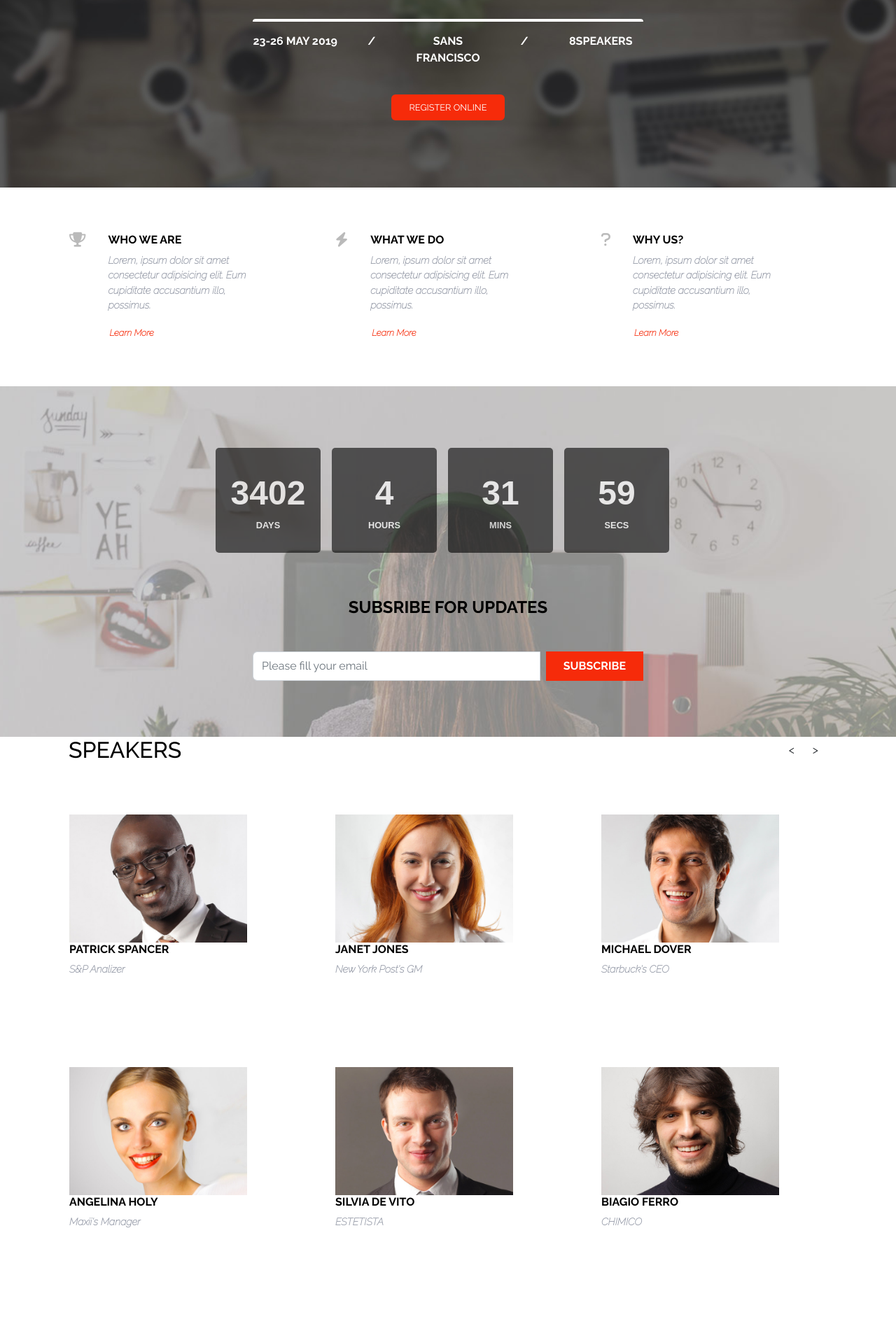
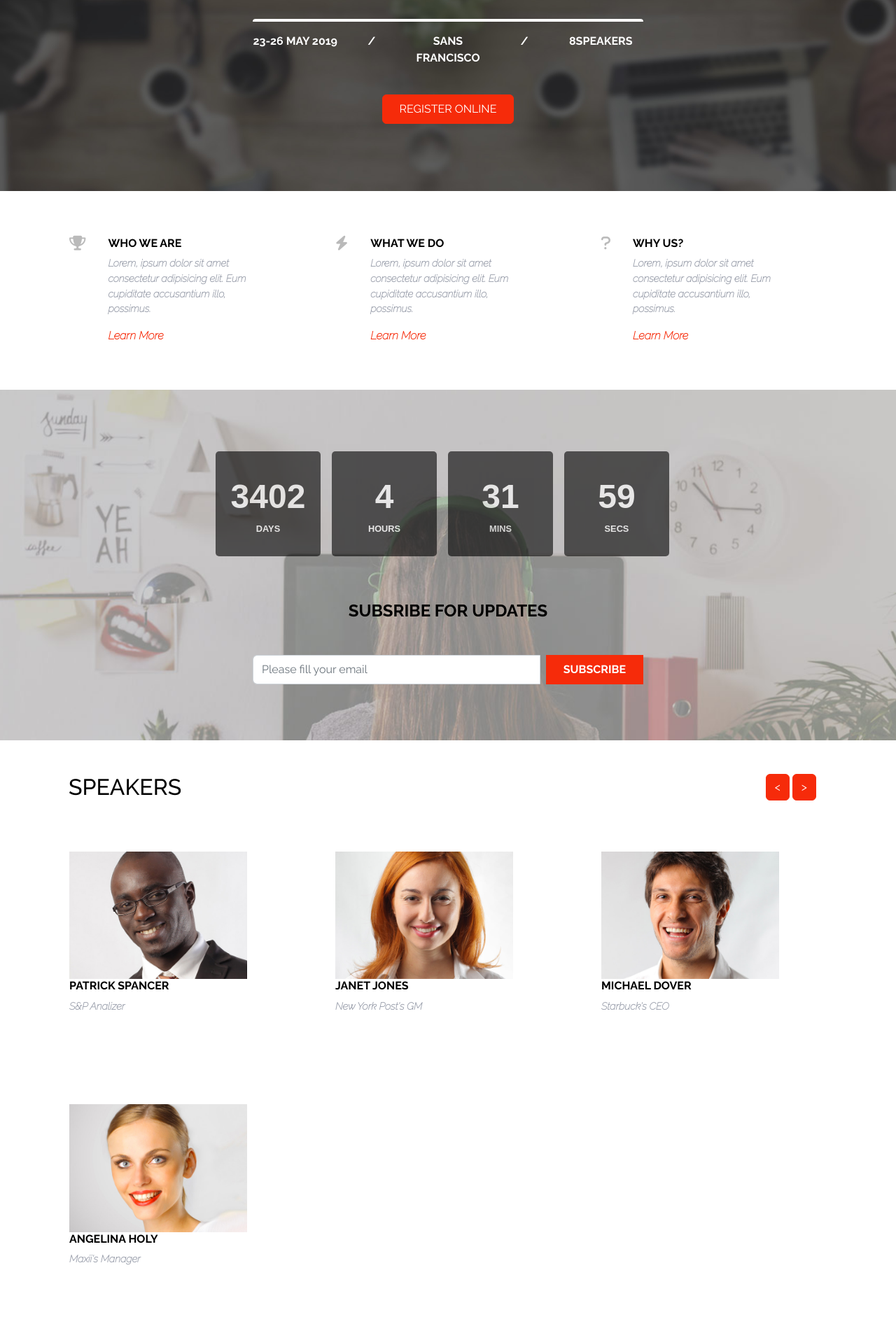
Before and after one commit to biagio-94/proj-html-vuejs, a Vue app: page / in a window 1280 px wide. Shown: the part 380-2265 px from the top of the page at 70% size. Built offline with nearby package versions, Linux system fonts and the light colour scheme.

Commit message:
card hover + carousell dynamyc

```diff
--- a/src/components/JumboTroneSlider.vue
+++ b/src/components/JumboTroneSlider.vue
@@ -11,7 +11,7 @@
             <div class="col"><span>/</span></div>
             <div class="col-3"><span>8SPEAKERS</span></div>
           </div>
-          <a class="btn orange-btn py-2 px-4 mt-4">REGISTER ONLINE</a>
+          <a class="btn btn-primary text-white py-2 px-4 mt-4">REGISTER ONLINE</a>
         </div>
       </div>
     </div>
--- a/src/components/NavBar.vue
+++ b/src/components/NavBar.vue
@@ -47,7 +47,7 @@ export default {
 };
 </script>
 
-<style lang="scss" >
+<style lang="scss" scoped>
 .my-padding {
   padding-left: 6rem;
 }
--- a/src/components/SpeakerCarousel.vue
+++ b/src/components/SpeakerCarousel.vue
@@ -1,17 +1,34 @@
 <template>
-  <div class="container">
+  <div class="container py-5">
     <div class="d-flex justify-content-between px-3">
       <h2>SPEAKERS</h2>
       <div>
-        <button class="btn "> &#60; </button>
-        <button class="btn ">></button>
+        <button class="btn btn-primary text-white me-1" @click="counterBack()">
+          &#60;
+        </button>
+        <button
+          class="btn btn-primary text-white me-3"
+          @click="counterForward()"
+        >
+          >
+        </button>
       </div>
     </div>
     <div class="row">
-      <div class="col" v-for="speaker in speakerData" :key="speaker.img">
+      <div class="col" v-for="speaker in printArray" :key="speaker.img">
         <div class="card py-5" style="width: 18rem">
           <div class="card-body">
-            <img :src="`img/speakers/${speaker.img}`" alt="">
+            <div class="card-overlay p-relative">
+              <img :src="`img/speakers/${speaker.img}`" alt="" />
+              <div class="overlay">
+                <div style="height:100%" class="d-flex justify-content-center align-items-center">
+                  <i class="fa-brands fa-twitter"></i>
+                  <i class="fa-brands fa-facebook-f"></i>
+                  <i class="fa-brands fa-linkedin-in"></i>
+                </div>
+              </div>
+            </div>
+
             <h6 class="card-title">
               <strong>{{ speaker.description.name }}</strong>
             </h6>
@@ -19,7 +36,6 @@
             <p class="card-text">
               <strong>{{ speaker.description.job }}</strong>
             </p>
-
           </div>
         </div>
       </div>
@@ -31,6 +47,8 @@ export default {
   components: {},
   data() {
     return {
+      counter: 0,
+      printArray: [],
       speakerData: [
         {
           img: "speaker-6.jpg",
@@ -91,26 +109,65 @@ export default {
       ],
     };
   },
-  computed:{
-    filterArray(value){
-      let printArray=[];
-      /* if(value>=this.speakerData.length-1){
-
-      } */
-      for(let i=value;i<value+4;i++){
-        printArray.push(this.speakerData[i])
+  mounted() {
+    for (let i = 0; i < 4; i++) {
+      this.printArray.push(this.speakerData[i]);
+    }
+  },
+  methods: {
+    loadarray() {
+      this.printArray = [];
+      let value = this.counter;
+      for (let i = value; i < value + 4; i++) {
+        this.printArray.push(this.speakerData[i]);
       }
-      return printArray
-    }
-  }
+    },
+    counterForward() {
+      this.counter++;
+      if (this.counter >= 5) {
+        this.counter = 0;
+      }
+      this.loadarray();
+      console.log(this.counter);
+    },
+    counterBack() {
+      this.counter--;
+      if (this.counter < 0) {
+        this.counter = 4;
+      }
+      this.loadarray();
+      console.log(this.counter);
+    },
+  },
 };
 </script>
 <style lang="scss" scoped>
-img{
+img {
   width: 100%;
 }
-.container{
+.container {
   color: black;
 }
-
+.overlay {
+  position: absolute;
+  top: 0;
+  bottom: 0;
+  left: 0;
+  right: 0;
+  height: 100%;
+  width: 100%;
+  opacity: 0;
+  transition: 0.5s ease;
+  background-color: var(--bs-primary);
+}
+.card-overlay {
+  i{
+    color: white;
+    opacity: 1;
+  }
+  position: relative;
+  &:hover .overlay {
+    opacity: 0.5;
+  }
+}
 </style>
--- a/src/components/TheMain.vue
+++ b/src/components/TheMain.vue
@@ -119,10 +119,7 @@ export default {
   span {
     font-weight: bold;
   }
-  .orange-btn {
-    background-color: #f62b0a;
-    color: white;
-  }
+
 }
 .jumbotroneTicket {
   background-image: url("../assets/background/ticket-bg.jpg");
```
